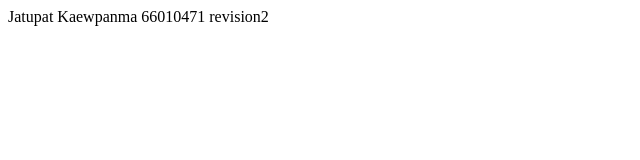
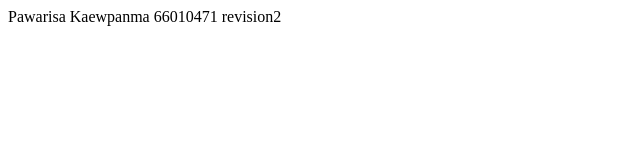
Before and after one commit to PawaKan19/git101, a plain HTML site: page index.html in a window 1280 px wide. Shown: the full height of the page, 0-640 px from the left. Drawn offline with Linux system fonts and the light colour scheme.

Commit message:
Update index.html

```diff
--- a/index.html
+++ b/index.html
@@ -6,6 +6,6 @@
     <title>Document</title>
 </head>
 <body>
-    Jatupat Kaewpanma 66010471 revision2
+    Pawarisa Kaewpanma 66010471 revision2
 </body>
 </html>
```
